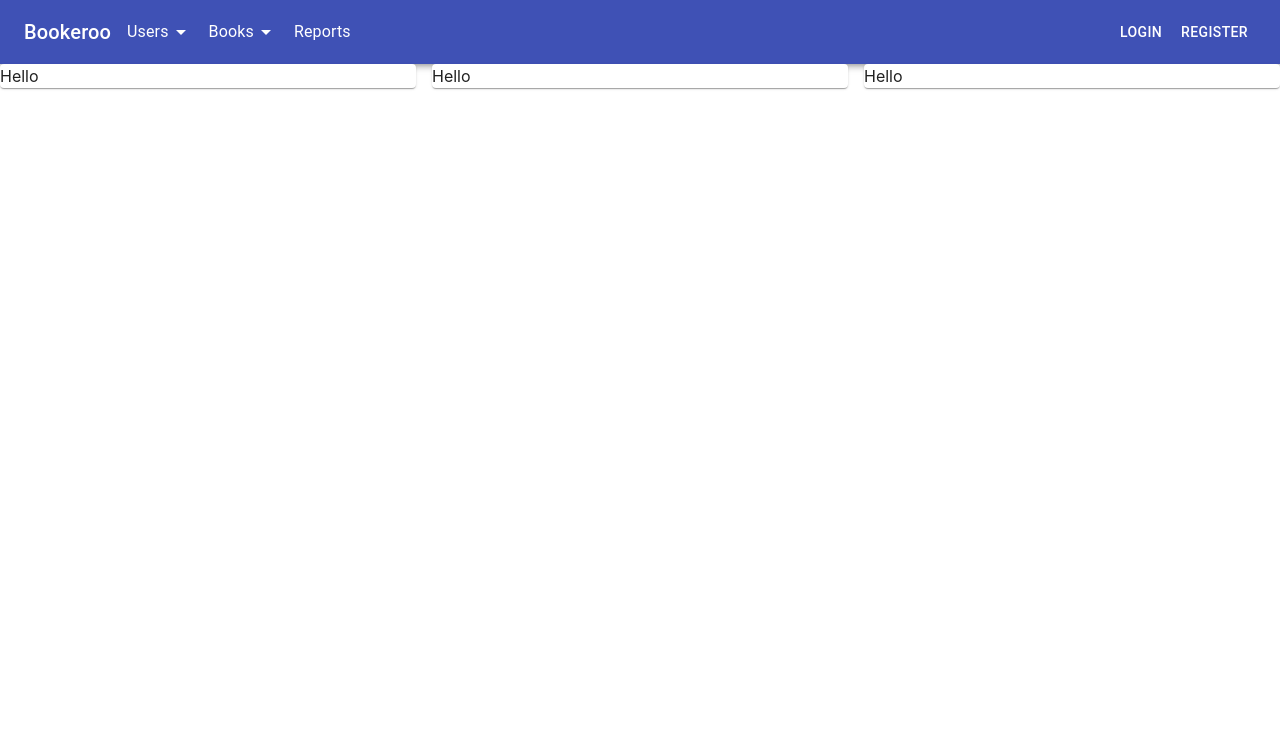
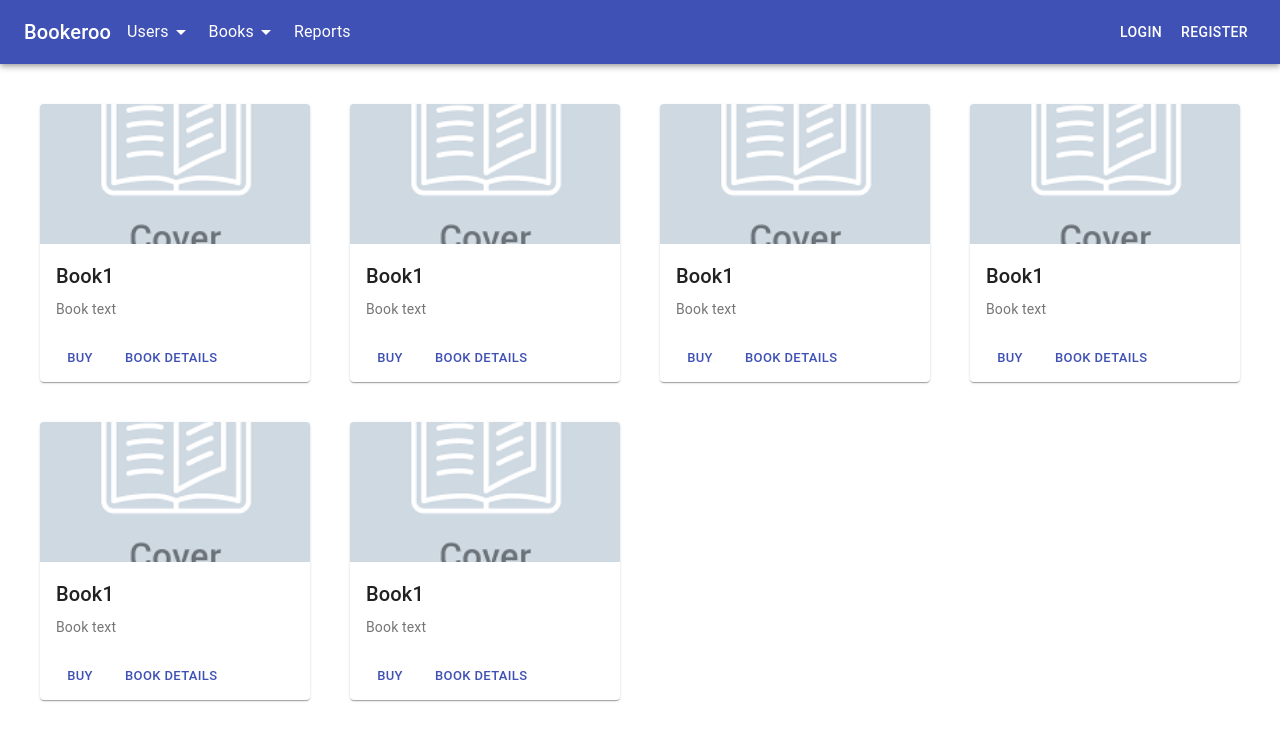
Before and after one commit to s3742332/SEPT, a React (Create React App) app in the folder FrontEnd/myfirstapp/: page /marketplace in a window 1280 px wide. Shown: the top 740 px of the page. Built offline with nearby package versions, Linux system fonts and the light colour scheme; the HTML template or start-up script is replaced by a standard one.

Commit message:
Added simple book container

```diff
--- a/FrontEnd/myfirstapp/src/components/Market_Place/BookContainer.js
+++ b/FrontEnd/myfirstapp/src/components/Market_Place/BookContainer.js
@@ -1,11 +1,59 @@
-import './styles.css';
-import React from "react";
-import { Paper } from '@material-ui/core';
+//import './styles.css';
+import React from 'react';
+import { makeStyles } from '@material-ui/core/styles';
+import Card from '@material-ui/core/Card';
+import CardActionArea from '@material-ui/core/CardActionArea';
+import CardActions from '@material-ui/core/CardActions';
+import CardContent from '@material-ui/core/CardContent';
+import CardMedia from '@material-ui/core/CardMedia';
+import Button from '@material-ui/core/Button';
+import Typography from '@material-ui/core/Typography';
 
-const BookContainer = () => {
-    return (<div>
-            <Paper>Hello</Paper>
-    </div>);
+import img from "./BookImages/DefaultCover.png";
+
+const useStyles = makeStyles({
+  root: {
+    maxWidth: 275,
+  },
+  media: {
+    height: 140,
+    //max-width: 25%,
+    //maxWidth: 25%
+
+  },
+});
+
+export default function BookContainer() {
+  const classes = useStyles();
+
+  return (
+    <Card className={classes.root}>
+      <CardActionArea>
+        <CardMedia
+          className={classes.media}
+
+          image= {img}
+          title="Default book cover"
+        />
+        <CardContent>
+          <Typography gutterBottom variant="h6" component="h2">
+            Book1
+          </Typography>
+          <Typography variant="body2" color="textSecondary" component="p">
+            Book text
+          </Typography>
+        </CardContent>
+      </CardActionArea>
+      <CardActions>
+        <Button size="small" color="primary">
+          Buy
+        </Button>
+        <Button size="small" color="primary">
+          Book details
+        </Button>
+      </CardActions>
+    </Card>
+  );
 }
 
-export default BookContainer;
+//export default BookContainer;
--- a/FrontEnd/myfirstapp/src/components/Market_Place/Marketplace.js
+++ b/FrontEnd/myfirstapp/src/components/Market_Place/Marketplace.js
@@ -1,21 +1,27 @@
-import { Grid } from '@material-ui/core';
+import { Box, Grid } from '@material-ui/core';
 import React from 'react';
 import BookContainer from './BookContainer';
 import './styles.css';
 
 const Marketplace = (props) => {
     return ( <div>
+    <Box p={5} b= {5}>
         <Grid container
-        direction="row"
-        justifyContent="space-between"
-        alignItems="center"
-        spacing={2}>
+        //direction="row"
+        //justifyContent="space-between"
+        //alignItems="center"
+        b= {5}
+        spacing={5}>
 
-            <Grid item sm={6} md={4} xs={12}><BookContainer /></Grid>
-            <Grid item sm={6} md={4} xs={12}><BookContainer /></Grid>
-            <Grid item sm={6} md={4} xs={12}><BookContainer /></Grid>
+            <Grid item sm={6} md={3} xs={12} spacing ={4}><BookContainer /></Grid>
+            <Grid item sm={6} md={3} xs={12} spacing ={4}><BookContainer /></Grid>
+            <Grid item sm={6} md={3} xs={12} spacing ={4}><BookContainer /></Grid>
+            <Grid item sm={6} md={3} xs={12} spacing ={4}><BookContainer /></Grid>
+            <Grid item sm={6} md={3} xs={12} spacing ={4}><BookContainer /></Grid>
+            <Grid item sm={6} md={3} xs={12} spacing ={4}><BookContainer /></Grid>
 
         </Grid>
+        </Box>
     </div> );
 }
 
```
Also changed, not shown: FrontEnd/myfirstapp/src/components/Market_Place/BookImages/DefaultCover.png (added), FrontEnd/myfirstapp/src/components/Market_Place/BookImages/StandardBookImage.jpg (added).
